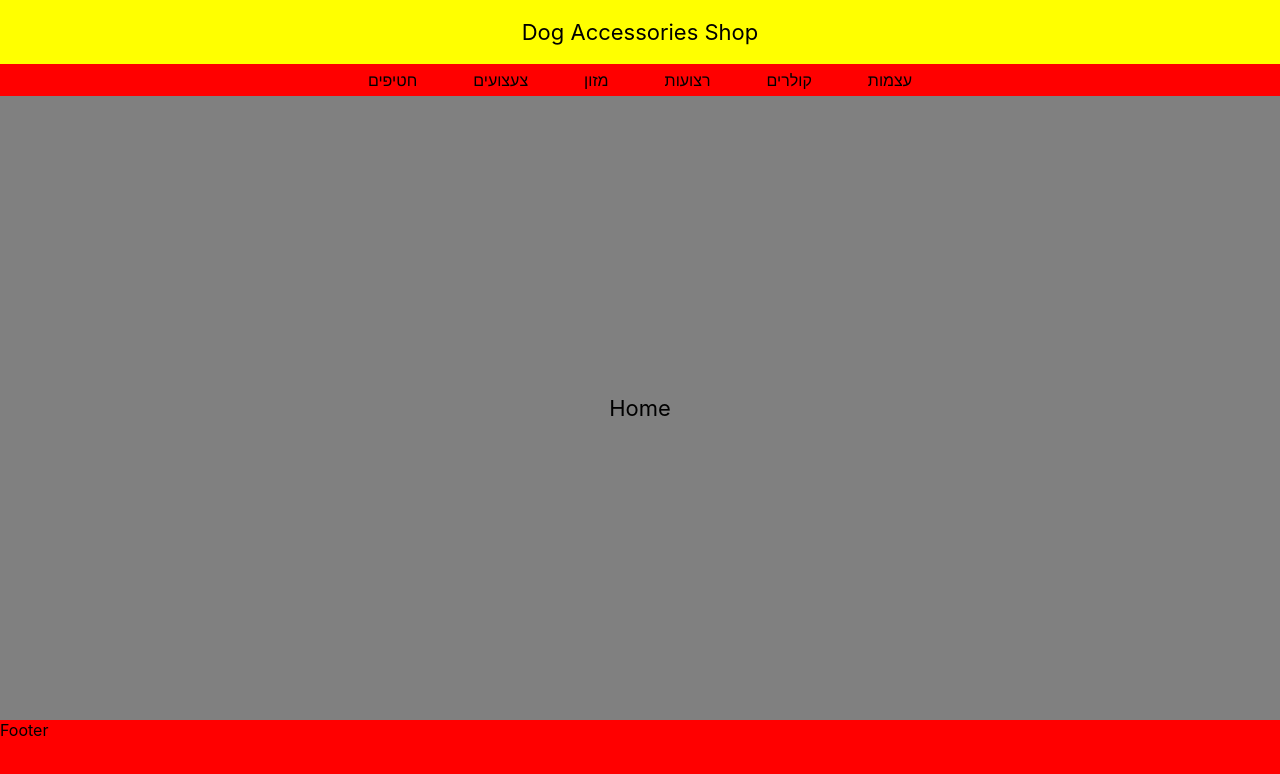
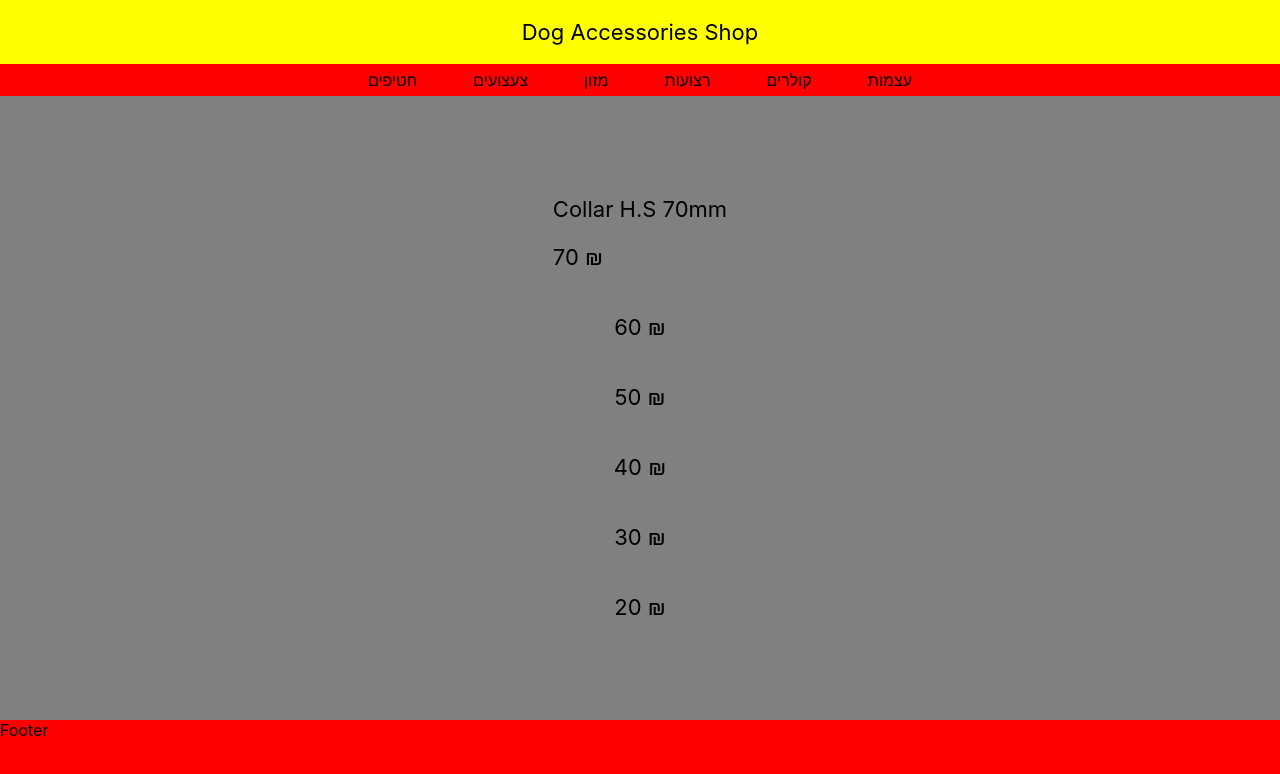
Before and after one commit to Snir1812/new-project, a React (Create React App) app: page / in a window 1280 px wide. Shown: the top 774 px of the page. Built offline with nearby package versions, Linux system fonts and the light colour scheme.

Commit message:
i create a fake data and show it in home page

```diff
--- a/package.json
+++ b/package.json
@@ -3,14 +3,18 @@
   "version": "0.1.0",
   "private": true,
   "dependencies": {
+    "@reduxjs/toolkit": "^1.9.2",
     "@testing-library/jest-dom": "^5.16.5",
     "@testing-library/react": "^13.4.0",
     "@testing-library/user-event": "^13.5.0",
+    "axios": "^1.3.3",
     "bootstrap": "^5.2.3",
     "react": "^18.2.0",
     "react-dom": "^18.2.0",
+    "react-redux": "^8.0.5",
     "react-router-dom": "^6.8.1",
     "react-scripts": "5.0.1",
+    "redux-toolkit": "^1.1.2",
     "web-vitals": "^2.1.4"
   },
   "scripts": {
--- /dev/null
+++ b/src/app/store.js
@@ -0,0 +1,10 @@
+import { configureStore } from "@reduxjs/toolkit";
+import dataReducer from "../features/data-slice";
+
+const store = configureStore({
+  reducer: {
+    data: dataReducer,
+  },
+});
+
+export default store;
--- /dev/null
+++ b/src/features/data-slice.js
@@ -0,0 +1,45 @@
+import { createSlice } from "@reduxjs/toolkit";
+
+const initialState = {
+  data: [
+    {
+      id: 1,
+      productName: "Collar H.S 70mm",
+      productPrice: "70 ₪",
+    },
+    {
+      id: 2,
+      productName: "Collar H.S 60mm",
+      productPrice: "60 ₪",
+    },
+    {
+      id: 3,
+      productName: "Collar H.S 50mm",
+      productPrice: "50 ₪",
+    },
+    {
+      id: 4,
+      productName: "Collar H.S 40mm",
+      productPrice: "40 ₪",
+    },
+    {
+      id: 5,
+      productName: "Collar H.S 30mm",
+      productPrice: "30 ₪",
+    },
+    {
+      id: 6,
+      productName: "Collar H.S 20mm",
+      productPrice: "20 ₪",
+    },
+  ],
+};
+
+const dataSlice = createSlice({
+  name: "data",
+  initialState,
+  reducers: {},
+});
+
+export default dataSlice.reducer;
+export const {} = dataSlice.actions;
--- a/src/index.js
+++ b/src/index.js
@@ -4,11 +4,15 @@ import "./index.css";
 import App from "./App";
 import reportWebVitals from "./reportWebVitals";
 import { BrowserRouter } from "react-router-dom";
+import { Provider } from "react-redux";
+import store from "./app/store";
 
 const root = ReactDOM.createRoot(document.getElementById("root"));
 root.render(
   <BrowserRouter>
-    <App />
+    <Provider store={store}>
+      <App />
+    </Provider>
   </BrowserRouter>
 );
 
--- a/src/pages/Home.jsx
+++ b/src/pages/Home.jsx
@@ -1,9 +1,21 @@
 import React from "react";
 import "../components/pagesCss/Home.css";
 import "../components/pagesCss/GeneralPageCss.css";
+import { useSelector } from "react-redux";
 
-function Home() {
-  return <div className="container general-page">Home</div>;
-}
+const Home = () => {
+  const data = useSelector((state) => state.data.data);
+
+  return (
+    <div className="container general-page">
+      {data.map((m) => (
+        <div>
+          {m.id == 1 && <p>{m.productName}</p>}
+          <p>{m.productPrice}</p>
+        </div>
+      ))}
+    </div>
+  );
+};
 
 export default Home;
```
Also changed, not shown: 1 other file (tests, documents, lock files or other folders).
